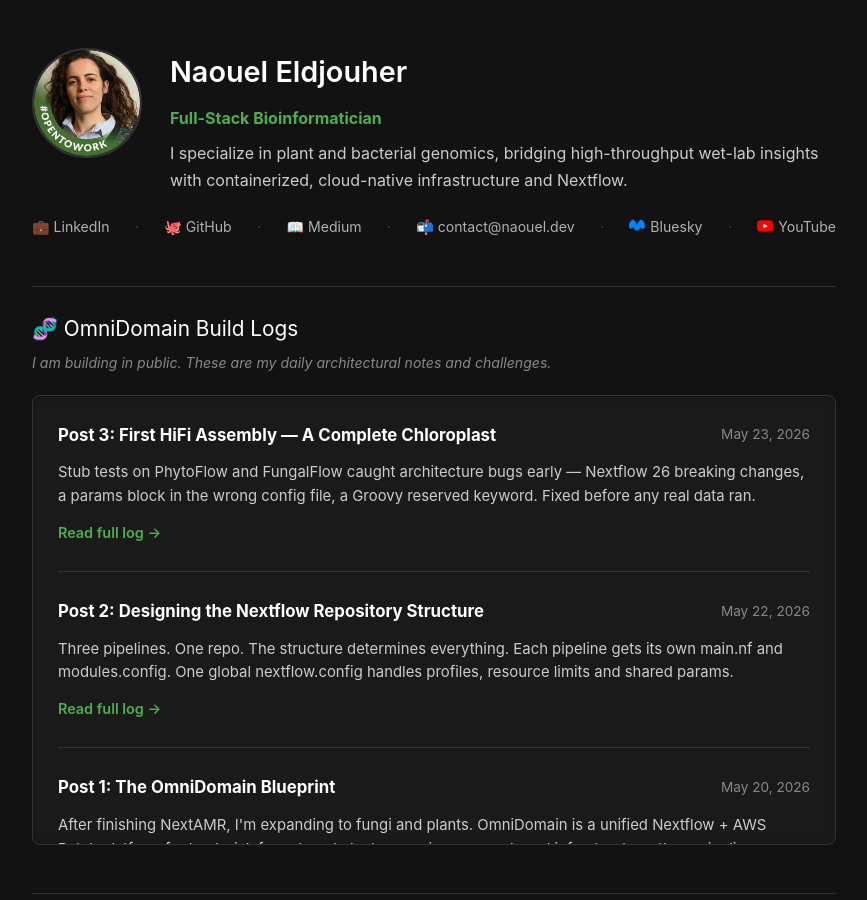
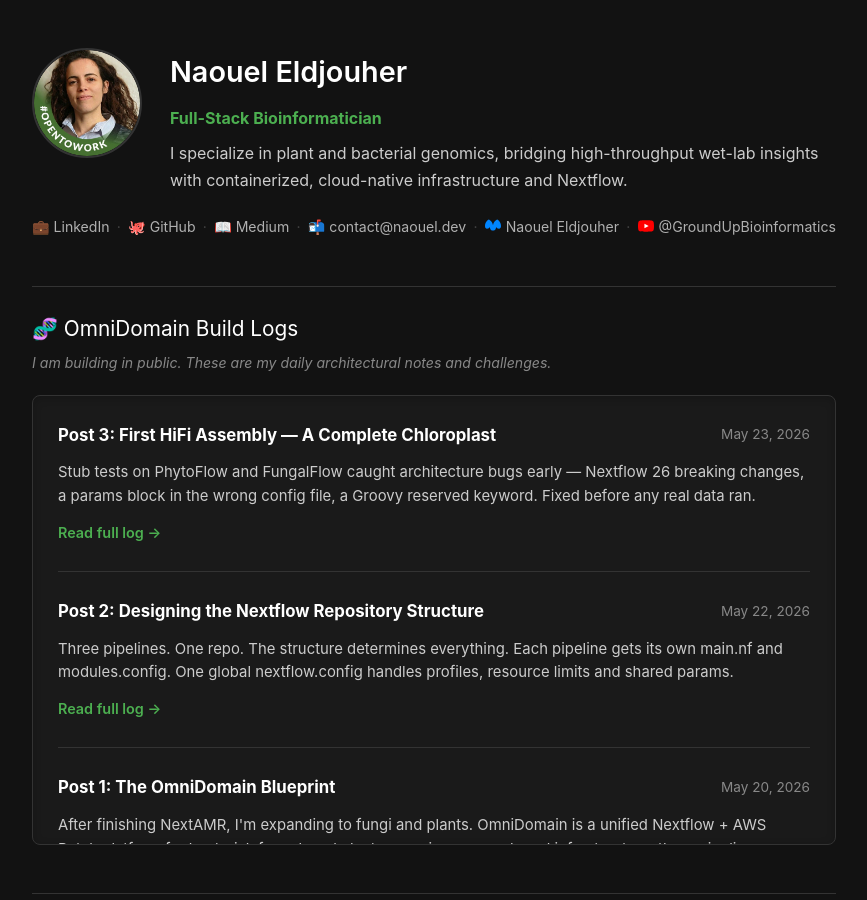
Before and after one commit to NaouelEldjouher/NaouelEldjouher.github.io, a Jekyll site: the page built from index.html, in a window 1280 px wide and 900 px high. Shown: the whole window, without its empty margins (206-1073 px from the left). Built offline with Jekyll 4.4.1, drawn with Linux system fonts in a browser that asks for light colours.

Commit message:
Update index.html

```diff
--- a/index.html
+++ b/index.html
@@ -148,19 +148,19 @@ title: Naouel Eldjouher
     <span class="contact-sep">·</span>
     <a href="#protected" id="email-link" class="email-protect">📬 contact<span>-remove-bot-</span>@naouel.dev</a>
     <span class="contact-sep">·</span>
-    <a href="https://bsky.app/profile/naoueleldjouher.bsky.social" target="_blank">
+    <a href="https://bsky.app/profile/naouel.dev" target="_blank">
       <svg width="16" height="16" viewBox="0 0 360 320" fill="none" xmlns="http://www.w3.org/2000/svg">
         <path d="M180 142c-16-95-96-130-96-130S0 56 0 160c0 40 20 60 44 60 40 0 68-40 68-40s-8 80 68 80 68-80 68-80 28 40 68 40c24 0 44-20 44-60 0-104-84-148-84-148S196 47 180 142z" fill="#0085ff"/>
       </svg>
-      Bluesky
+      Naouel Eldjouher
     </a>
     <span class="contact-sep">·</span>
-    <a href="https://www.youtube.com/channel/UCsSGVbimk7ax35SXBI8gG4Q" target="_blank">
+    <a href="https://www.youtube.com/@GroundUpBioinformatics" target="_blank">
       <svg width="16" height="16" viewBox="0 0 24 24" xmlns="http://www.w3.org/2000/svg">
         <path d="M23.5 6.2a3 3 0 0 0-2.1-2.1C19.5 3.5 12 3.5 12 3.5s-7.5 0-9.4.6A3 3 0 0 0 .5 6.2 31 31 0 0 0 0 12a31 31 0 0 0 .5 5.8 3 3 0 0 0 2.1 2.1c1.9.6 9.4.6 9.4.6s7.5 0 9.4-.6a3 3 0 0 0 2.1-2.1A31 31 0 0 0 24 12a31 31 0 0 0-.5-5.8z" fill="#FF0000"/>
         <path d="M9.7 15.5l6.3-3.5-6.3-3.5v7z" fill="#ffffff"/>
       </svg>
-      YouTube
+      @GroundUpBioinformatics
     </a>
   </div>
 </div>
```
